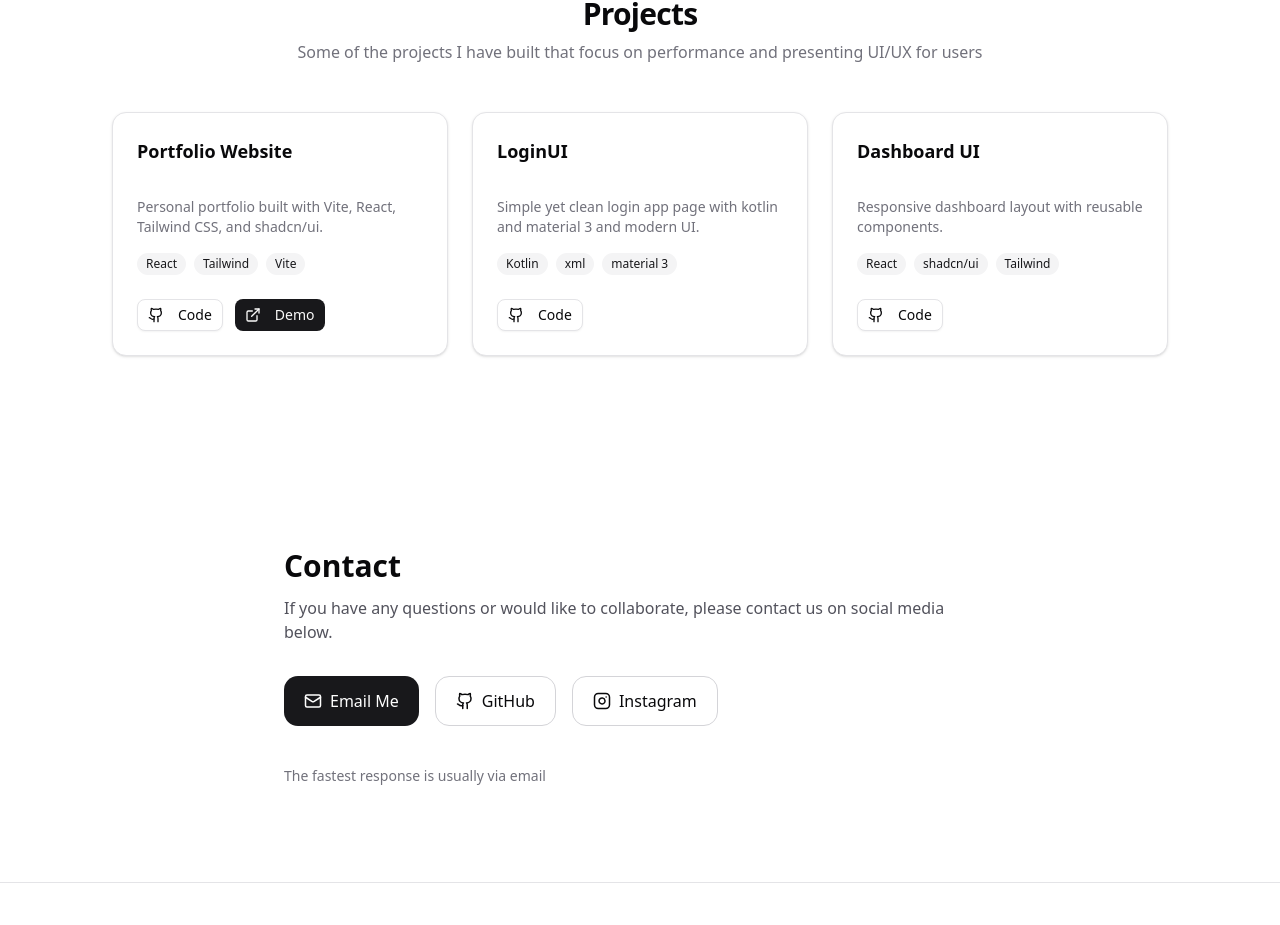
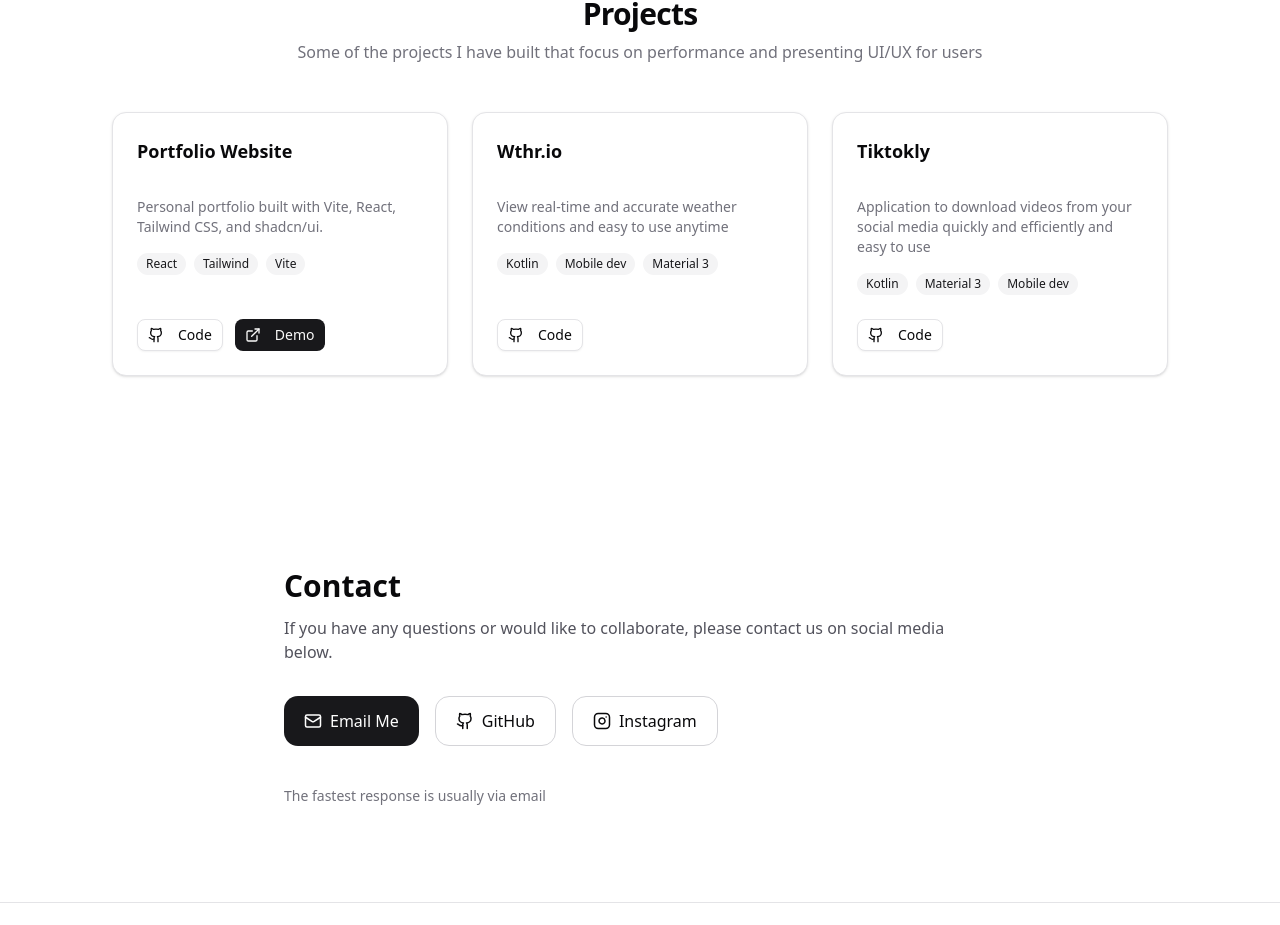
Before and after one commit to Fauzansyz/FauzanAdzma-web, a React (Vite) app: page / in a window 1280 px wide. Shown: the part 3466-4391 px from the top of the page. Built offline with nearby package versions, Linux system fonts and the light colour scheme.

Commit message:
Optimizing layout website & edit readme

```diff
--- a/src/components/Projects.tsx
+++ b/src/components/Projects.tsx
@@ -14,18 +14,18 @@ const projects = [
     demo: "https://portfolio.vercel.app",
   },
   {
-    title: "LoginUI",
+    title: "Wthr.io",
     description:
-      "Simple yet clean login app page with kotlin and material 3 and modern UI.",
-    tech: ["Kotlin", "xml", "material 3"],
-    github: "https://github.com/username/todo-app",
+      "View real-time and accurate weather conditions and easy to use anytime",
+    tech: ["Kotlin", "Mobile dev", "Material 3"],
+    github: "https://github.com/Fauzansyz/Wthr.io-repo",
   },
   {
-    title: "Dashboard UI",
+    title: "Tiktokly",
     description:
-      "Responsive dashboard layout with reusable components.",
-    tech: ["React", "shadcn/ui", "Tailwind"],
-    github: "https://github.com/username/dashboard-ui",
+      "Application to download videos from your social media quickly and efficiently and easy to use ",
+    tech: ["Kotlin", "Material 3", "Mobile dev"],
+    github: "https://github.com/Fauzansyz/Tiktokly",
   },
 ]
 
```
Also changed, not shown: 1 other file (tests, documents, lock files or other folders).
